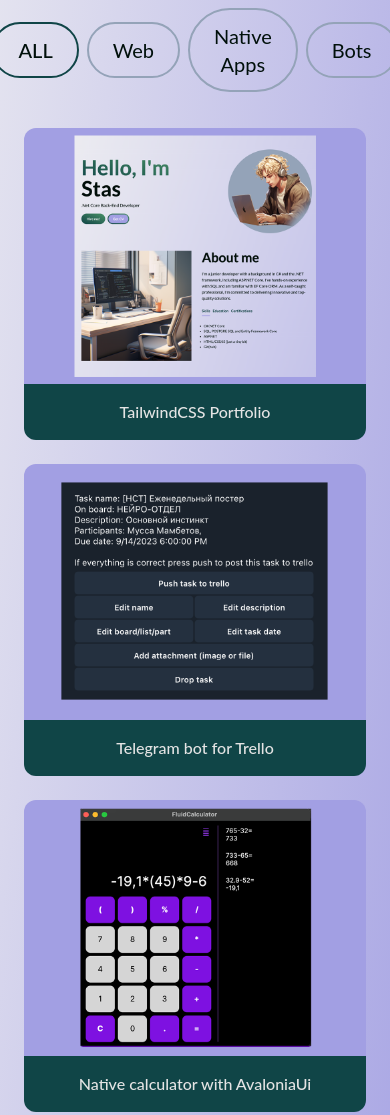
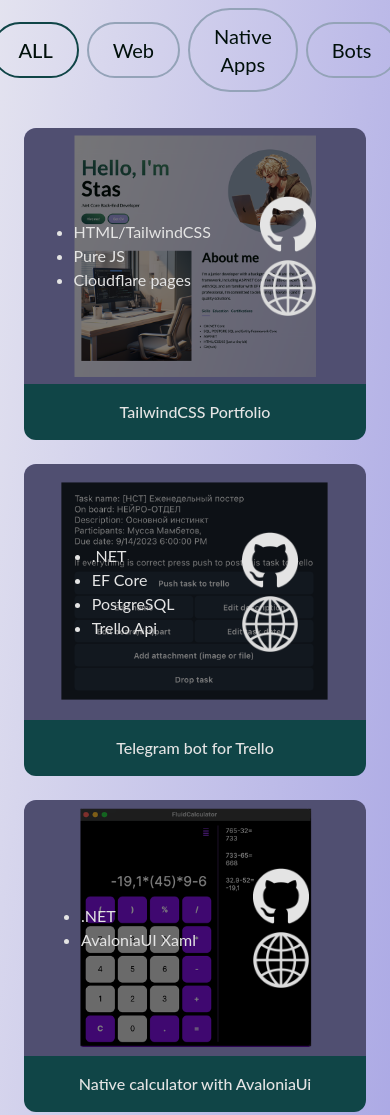
Before and after one commit to ohshie/Portfolio, a website: page index.html in a window 390 px wide. Shown: the part 1100-2215 px from the top of the page. Drawn offline with Linux system fonts and the light colour scheme.

Commit message:
Fixed hover

```diff
--- a/index.html
+++ b/index.html
@@ -131,7 +131,7 @@
                             data-nimg="1"
                             class="object-cover object-center w-full h-full">
 
-                        <div class="absolute inset-0 opacity-0 hover:opacity-100 bg-black hover:bg-opacity-70 flex flex-row gap-4 p-4 justify-evenly items-center"
+                        <div class="absolute inset-0 opacity-100 sm:opacity-0 hover:opacity-100 bg-black bg-opacity-50 sm:bg-opacity-0 hover:bg-opacity-70 flex flex-row gap-4 p-4 justify-evenly items-center"
                         style="transition: 100ms;">
 
                             <ul class="text-textWhite list-disc">
@@ -173,7 +173,7 @@
                             data-nimg="1"
                             class="object-cover object-center w-full h-full">
 
-                        <div class="absolute inset-0 opacity-0 hover:opacity-100 bg-black hover:bg-opacity-70 flex flex-row gap-4 p-4 justify-evenly items-center"
+                        <div class="absolute inset-0 opacity-100 sm:opacity-0 hover:opacity-100 bg-black bg-opacity-50 sm:bg-opacity-0 hover:bg-opacity-70 flex flex-row gap-4 p-4 justify-evenly items-center"
                         style="transition: 100ms;">
 
                             <ul class="text-textWhite list-disc">
@@ -216,7 +216,7 @@
                         data-nimg="1"
                         class="object-cover object-center w-full h-full">
 
-                    <div class="absolute inset-0 opacity-0 hover:opacity-100 bg-black hover:bg-opacity-70 flex flex-row gap-4 p-4 justify-evenly items-center"
+                    <div class="absolute inset-0 opacity-100 sm:opacity-0 hover:opacity-100 bg-black bg-opacity-50 sm:bg-opacity-0 hover:bg-opacity-70 flex flex-row gap-4 p-4 justify-evenly items-center"
                     style="transition: 100ms;">
 
                         <ul class="text-textWhite list-disc">
--- a/tailwind.config.js
+++ b/tailwind.config.js
@@ -27,4 +27,9 @@
     },
   },
   plugins: [],
+  exports: {
+    future:{
+      hoverOnlyWhenSupported: true,
+    }
+  }
 }
```
Also changed, not shown: css/style.css.
